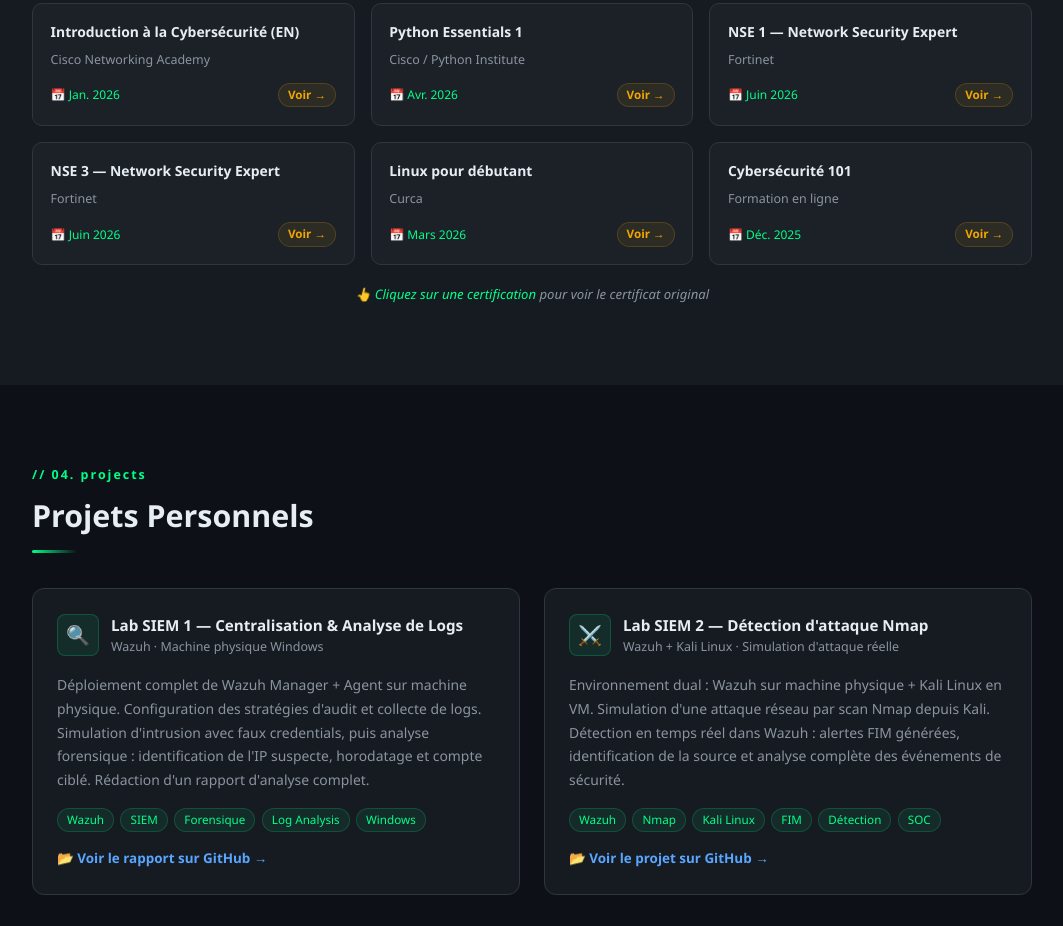
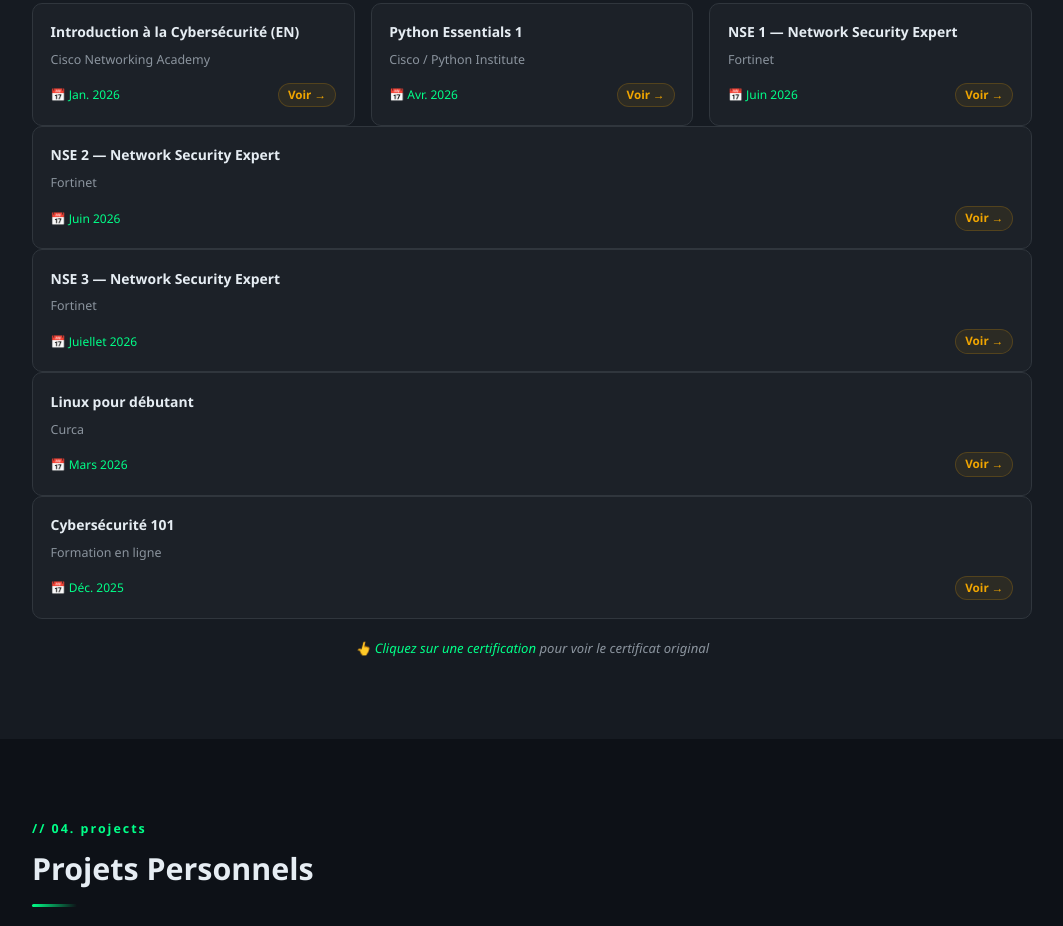
Before and after one commit to Raphael-AHOUANSOU/Raphael-AHOUANSOU.github.io, a plain HTML site: page index.html in a window 1280 px wide. Shown: the part 2694-3620 px from the top of the page, without its empty margins (108-1171 px from the left). Drawn offline with Linux system fonts and the light colour scheme.

Commit message:
Update index.html

```diff
--- a/index.html
+++ b/index.html
@@ -340,19 +340,29 @@
             <span class="cert-btn">Voir →</span>
           </div>
         </div>
-        <div class="cert-card" onclick="openModal('modal-8')">
+          <div class="cert-card" onclick="openModal('modal-8')">
           <div class="cert-name">NSE 1 — Network Security Expert</div>
           <div class="cert-org">Fortinet</div>
           <div class="cert-footer">
             <span class="cert-date">📅 Juin 2026</span>
             <span class="cert-btn">Voir →</span>
-          </div>
+           </div>
+        </div>
+
+        </div>
+          <div class="cert-card" onclick="openModal('modal-8')">
+          <div class="cert-name">NSE 2 — Network Security Expert</div>
+          <div class="cert-org">Fortinet</div>
+          <div class="cert-footer">
+            <span class="cert-date">📅 Juin 2026</span>
+            <span class="cert-btn">Voir →</span>
+           </div>
         </div>
         <div class="cert-card" onclick="openModal('modal-9')">
           <div class="cert-name">NSE 3 — Network Security Expert</div>
           <div class="cert-org">Fortinet</div>
           <div class="cert-footer">
-            <span class="cert-date">📅 Juin 2026</span>
+            <span class="cert-date">📅 Juiellet  2026</span>
             <span class="cert-btn">Voir →</span>
           </div>
         </div>
```
